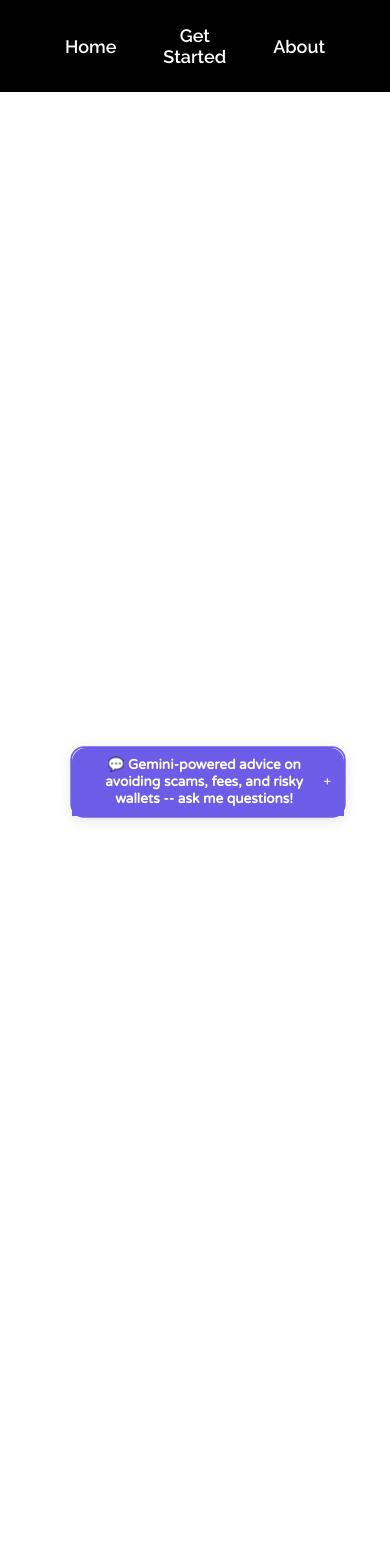
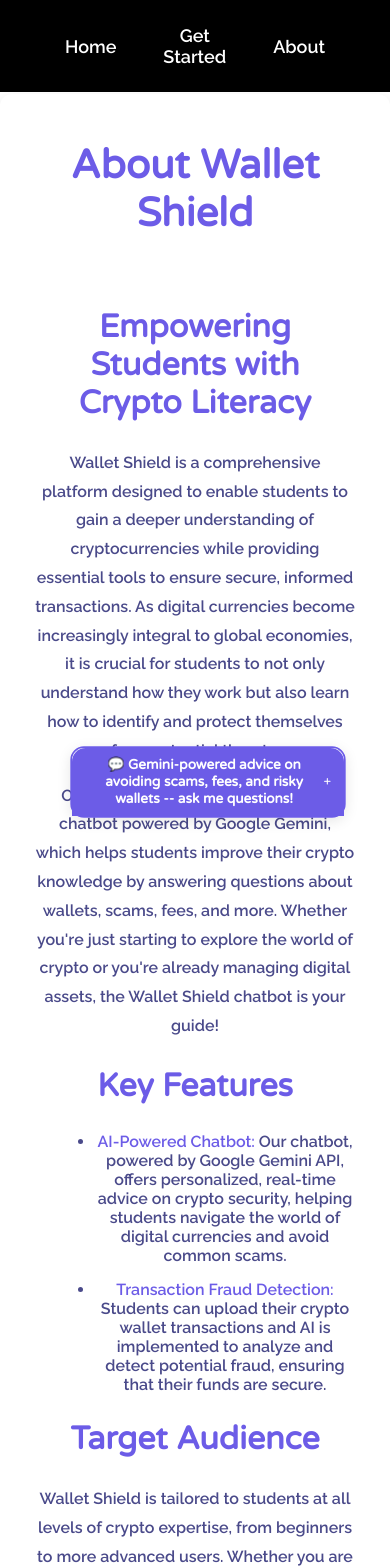
Before and after one commit to raiya-m/wallet-shield, a React (Vite) app in the folder wallet-shield/: page /about in a window 390 px wide. Shown: the top 1568 px of the page. Before the commit the page ends 844 px from the top, so only its background shows below. Built offline with nearby package versions, Linux system fonts and the light colour scheme.

Commit message:
interactive about page (styled)

```diff
--- a/wallet-shield/src/App.jsx
+++ b/wallet-shield/src/App.jsx
@@ -5,6 +5,7 @@
 import Home from "./pages/Home";
 import GetStarted from "./pages/GetStarted";
 import Aiananalysis from "./pages/Aiananalysis";
+import About from "./pages/About";
 import "./styles.css";
 
 function App() {
@@ -16,6 +17,7 @@
         <Route path="/" element={<Home />} />
         <Route path="/getstarted" element={<GetStarted />} />
         <Route path="/aianalysis" element={<Aiananalysis />} />
+        <Route path="/about" element={<About />} />
       </Routes>
       <CryptoChatbot />
     </>
--- a/wallet-shield/src/components/CryptoChatbot.jsx
+++ b/wallet-shield/src/components/CryptoChatbot.jsx
@@ -6,12 +6,12 @@
   const [messages, setMessages] = useState([]);
   const [input, setInput] = useState('');
   const [loading, setLoading] = useState(false);
-  const [chatResponse, setChatResponse] = useState('');
 
   const backendUrl = "http://127.0.0.1:5000";
 
   const handleSubmit = async (e) => {
     e.preventDefault();
+    setLoading(true); // Set loading to true while waiting for response
     try {
       const response = await fetch(`${backendUrl}/gemini_suggest`, {
         method: 'POST',
@@ -24,17 +24,16 @@
       }
 
       const data = await response.json();
-      setChatResponse(data.response);
       const botMessage = {
         text: data.response || 'Sorry, Gemini did not return an answer.',
         sender: 'bot',
       };
-      setMessages((prev) => [...prev, botMessage]);
+      setMessages((prev) => [...prev, botMessage]); // Add the response to messages state
     } catch (error) {
       console.error('Error:', error);
       setMessages((prev) => [...prev, { text: 'Error contacting Gemini.', sender: 'bot' }]);
     } finally {
-      setLoading(false);
+      setLoading(false); // Set loading to false once response is received
     }
   };
 
@@ -47,7 +46,6 @@
 
       {expanded && (
         <div className="chatbot-body">
-          {chatResponse && <div className="chat-response">{chatResponse}</div>}
           {messages.map((msg, i) => (
             <div key={i} className={`chat-message ${msg.sender}`}>
               {msg.text}
--- a/wallet-shield/src/pages/About.jsx
+++ b/wallet-shield/src/pages/About.jsx
@@ -0,0 +1,42 @@
+import React from 'react';
+import '../styles.css';
+
+const About = () => {
+  return (
+    <div className="about-container">
+      <header className="about-header">
+        <h1>About Wallet Shield</h1>
+      </header>
+      <div className="about-body">
+        <section className="about-description">
+          <h2>Empowering Students with Crypto Literacy</h2>
+          <p>
+            Wallet Shield is a comprehensive platform designed to enable students to gain a deeper understanding of cryptocurrencies while providing essential tools to ensure secure, informed transactions. As digital currencies become increasingly integral to global economies, it is crucial for students to not only understand how they work but also learn how to identify and protect themselves from potential threats.
+          </p>
+          <p>
+            Our platform features an intelligent chatbot powered by Google Gemini, which helps students improve their crypto knowledge by answering questions about wallets, scams, fees, and more. Whether you're just starting to explore the world of crypto or you're already managing digital assets, the Wallet Shield chatbot is your guide!
+          </p>
+        </section>
+        <section className="about-features">
+          <h2>Key Features</h2>
+          <ul>
+            <li>
+              <strong>AI-Powered Chatbot:</strong> Our chatbot, powered by Google Gemini API, offers personalized, real-time advice on crypto security, helping students navigate the world of digital currencies and avoid common scams.
+            </li>
+            <li>
+              <strong>Transaction Fraud Detection:</strong> Students can upload their crypto wallet transactions and AI is implemented to analyze and detect potential fraud, ensuring that their funds are secure.
+            </li>
+          </ul>
+        </section>
+        <section className="about-target">
+          <h2>Target Audience</h2>
+          <p>
+            Wallet Shield is tailored to students at all levels of crypto expertise, from beginners to more advanced users. Whether you are a student just beginning to explore digital wallets or someone actively managing crypto assets, Wallet Shield empowers you to make informed decisions and stay safe while using digital currencies.
+          </p>
+        </section>
+      </div>
+    </div>
+  );
+};
+
+export default About;
--- a/wallet-shield/src/pages/Aiananalysis.jsx
+++ b/wallet-shield/src/pages/Aiananalysis.jsx
@@ -7,6 +7,8 @@
 const Aiananalysis = () => {
     const location = useLocation();
     const { flagged_transactions = [], message = '' } = location.state || {};
+    const [chartData, setChartData] = useState(null);
+
     useEffect(() => {
         if (flagged_transactions.length > 0) {
             const labels = flagged_transactions.map((txn) => txn.transaction_id);
@@ -19,11 +21,32 @@
                 return match ? parseFloat(match[1]) : 0;
             });
 
-
+            setChartData({
+                labels,
+                datasets: [
+                    {
+                        label: 'Gas Fee',
+                        data: gasFeeData,
+                        backgroundColor: 'rgba(108, 92, 231, 0.5)',  // Soft purple color
+                        borderColor: 'rgba(108, 92, 231, 1)',  // Matching border
+                        borderWidth: 1,
+                        hoverBackgroundColor: 'rgba(108, 92, 231, 0.7)',
+                    },
+                    {
+                        label: 'Transaction Amount',
+                        data: transactionAmountData,
+                        backgroundColor: 'rgba(102, 51, 153, 0.5)',  // Lighter purple
+                        borderColor: 'rgba(102, 51, 153, 1)',
+                        borderWidth: 1,
+                        hoverBackgroundColor: 'rgba(102, 51, 153, 0.7)',
+                    }
+                ]
+            });
         }
     }, [flagged_transactions]);
+
     return (
-        <div className="ai-analysis" >
+        <div className="ai-analysis">
             <h1>AI Analysis Results</h1>
 
             {flagged_transactions.length > 0 ? (
@@ -53,6 +76,57 @@
                         </table>
                     </div>
 
+                    {chartData && (
+                        <div style={{ marginTop: '30px', padding: '20px', borderRadius: '12px', backgroundColor: '#f3f3f8', boxShadow: '0px 4px 12px rgba(108, 92, 231, 0.2)' }}>
+                            <h2>Transaction Data Visualization</h2>
+                            <Bar
+                                data={chartData}
+                                options={{
+                                    responsive: true,
+                                    plugins: {
+                                        legend: {
+                                            position: 'top',
+                                            labels: {
+                                                fontFamily: 'Varela Round, sans-serif',
+                                                fontSize: 14,
+                                                fontColor: '#6c5ce7',
+                                            }
+                                        },
+                                        tooltip: {
+                                            backgroundColor: '#6c5ce7',
+                                            titleFontFamily: 'Poppins, sans-serif',
+                                            bodyFontFamily: 'Poppins, sans-serif',
+                                            bodyFontSize: 14,
+                                            bodyFontColor: '#fff',
+                                        }
+                                    },
+                                    scales: {
+                                        y: {
+                                            beginAtZero: true,
+                                            grid: {
+                                                color: 'rgba(108, 92, 231, 0.2)', // Light purple grid lines
+                                            },
+                                            ticks: {
+                                                fontFamily: 'Poppins, sans-serif',
+                                                fontSize: 14,
+                                                fontColor: '#6c5ce7',
+                                            },
+                                        },
+                                        x: {
+                                            ticks: {
+                                                fontFamily: 'Poppins, sans-serif',
+                                                fontSize: 14,
+                                                fontColor: '#6c5ce7',
+                                            },
+                                        }
+                                    },
+                                    layout: {
+                                        padding: 20
+                                    }
+                                }}
+                            />
+                        </div>
+                    )}
                 </>
             ) : (
                 <p>No flagged transactions.</p>
--- a/wallet-shield/src/styles.css
+++ b/wallet-shield/src/styles.css
@@ -431,3 +431,90 @@
   .chatbot-input button:hover {
     background-color: #4834d4;
   }
+
+  .about-container {
+    padding: 40px;
+    max-width: 900px;
+    margin: auto;
+    font-family: 'Poppins', sans-serif;
+    background-color: #ffffff;
+    border-radius: 12px;
+    box-shadow: 0px 4px 12px rgba(0, 0, 0, 0.1);
+  }
+
+  .about-header {
+    text-align: center;
+    margin-bottom: 30px;
+  }
+
+  .about-header h1 {
+    font-size: 3rem;
+    font-weight: 600;
+    color: #6c5ce7;
+    font-family: 'Varela Round', sans-serif;
+  }
+
+  .about-body {
+    padding: 20px;
+  }
+
+  .about-description, .about-features, .about-target {
+    margin-bottom: 25px;
+  }
+
+  h2 {
+    font-size: 2rem;
+    font-weight: 600;
+    color: #6c5ce7;
+  }
+
+  p {
+    font-size: 1rem;
+    color: #4a4a8a;
+    line-height: 1.8;
+    font-family: 'Raleway', sans-serif;
+  }
+
+  ul {
+    list-style-type: disc;
+    margin-left: 20px;
+    color: #4a4a8a;
+    font-family: 'Raleway', sans-serif;
+  }
+
+  ul li {
+    margin-bottom: 12px;
+  }
+
+  strong {
+    color: #6c5ce7;
+    font-weight: 600;
+  }
+
+  .about-container .about-description p,
+  .about-container .about-features p,
+  .about-container .about-target p {
+    margin-top: 10px;
+  }
+
+  .about-features ul {
+    margin-left: 20px;
+  }
+
+  .about-features li {
+    margin-bottom: 15px;
+  }
+
+  @media screen and (max-width: 768px) {
+    .about-container {
+      padding: 20px;
+    }
+
+    .about-header h1 {
+      font-size: 2.5rem;
+    }
+
+    .about-body {
+      padding: 15px;
+    }
+  }
```
